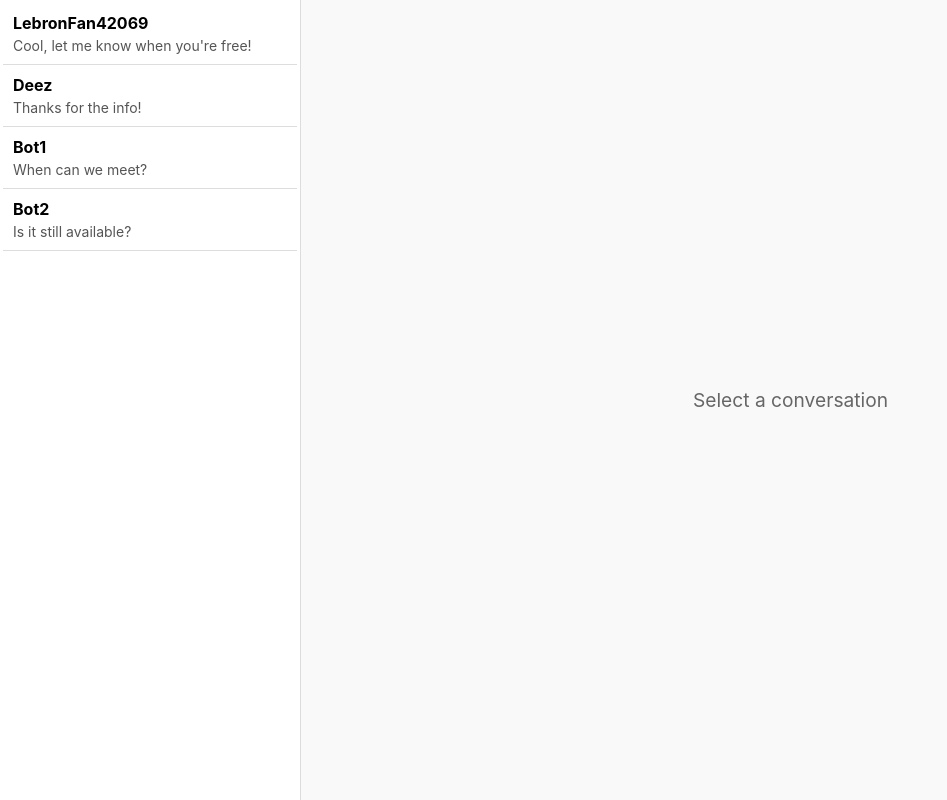
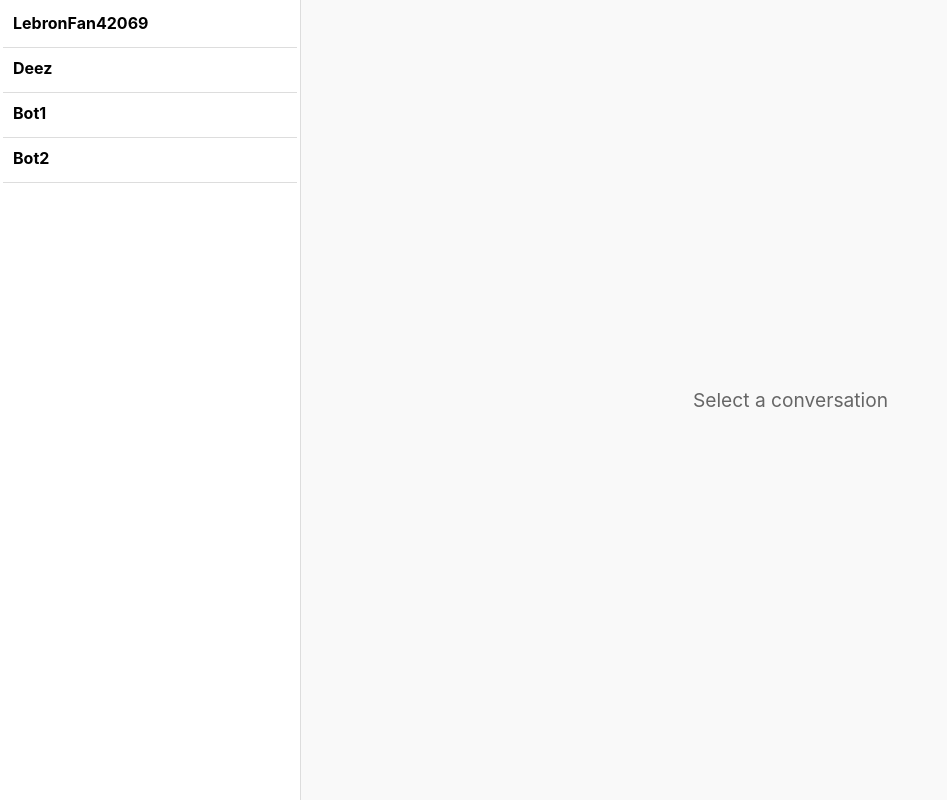
Before and after one commit to atsai488/CSCI201_project, a React (Create React App) app in the folder frontend/: page /messages in a window 1280 px wide. Shown: the whole page, without its empty margins (0-947 px from the left). Built offline with nearby package versions, Linux system fonts and the light colour scheme.

Commit message:
WIP getting conversations and messages

```diff
--- a/frontend/src/components/ConversationList.jsx
+++ b/frontend/src/components/ConversationList.jsx
@@ -15,7 +15,6 @@ function ConversationList({ conversations, onSelect})
 		        >
 					 <div className="conv-info">
 						<div className="">{conv.otherUserName}</div>
-						<div className="conv-last-message">{conv.lastMessage}</div>
 					 </div>
 				</div>
 			))}
--- a/frontend/src/pages/MessagingPage.jsx
+++ b/frontend/src/pages/MessagingPage.jsx
@@ -6,29 +6,21 @@ import MessageBubble from '../components/MessageBubble';
 
 const dummyConversations = [
   {
-    id: 1,
-    otherUserId: 2,
-    otherUserName: "LebronFan42069",
-    lastMessage: "Cool, let me know when you're free!",
+    otherUserId: 1,
+    otherUserName: "LebronFan42069"
   },
   {
-    id: 2,
-    otherUserId: 3,
-    otherUserName: "Deez",
-    lastMessage: "Thanks for the info!",
+    otherUserId: 2,
+    otherUserName: "Deez"
 
   },
   {
-    id: 3,
-    otherUserId: 4,
-    otherUserName: "Bot1",
-    lastMessage: "When can we meet?",
+    otherUserId: 3,
+    otherUserName: "Bot1"
   },
   {
-    id: 4,
-    otherUserId: 5,
-    otherUserName: "Bot2",
-    lastMessage: "Is it still available?",
+    otherUserId: 4,
+    otherUserName: "Bot2"
   },
 ];
 
@@ -100,8 +92,8 @@ export default function MessagingPage() {
 
       setMessages(prev => ({
         ...prev,
-        [selectedConversation.id]: [
-          ...(prev[selectedConversation.id] || []),
+        [selectedConversation.otherUserId]: [
+          ...(prev[selectedConversation.otherUserId] || []),
           newMsg
         ]
       }));
@@ -131,7 +123,7 @@ export default function MessagingPage() {
                </div>
 
                <div className="chat-body-full">
-                 {messages[selectedConversation.id]?.map((msg, idx) => (
+                 {messages[selectedConversation.otherUserId]?.map((msg, idx) => (
                    <MessageBubble
                      key={idx}
                      message={msg}
```
